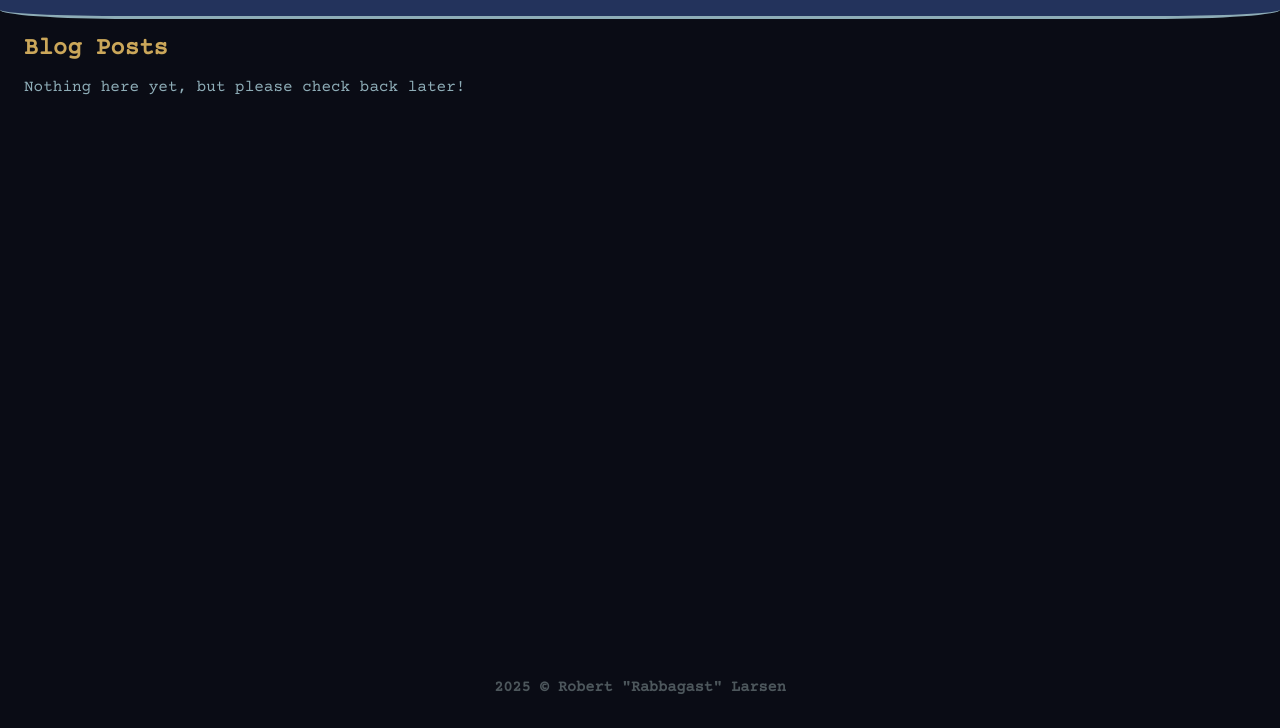
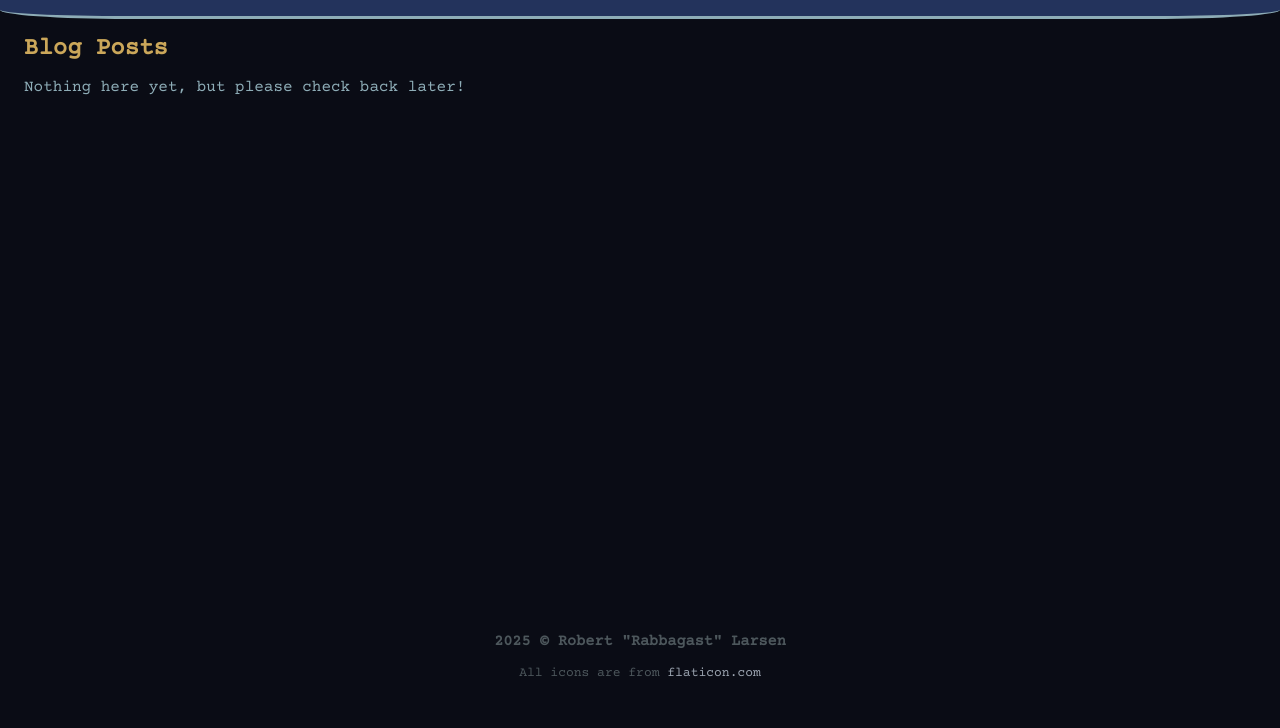
Before and after one commit to RabbagastRobert/My-Portfolio, a website: page blog.html in a window 1280 px wide. Shown: the part 72-800 px from the top of the page. Drawn offline with nearby package versions, Linux system fonts and the light colour scheme.

Commit message:
Added creditations for icons

```diff
--- a/blog.html
+++ b/blog.html
@@ -55,6 +55,7 @@
 
     <footer>
         <h3>2025 © Robert "Rabbagast" Larsen</h3>
+        <p>All icons are from <a href="https://flaticon.com" target="_blank">flaticon.com</a></p>
     </footer>
 </body>
 
```
Also changed, not shown: index.html (+1 -0 lines).
